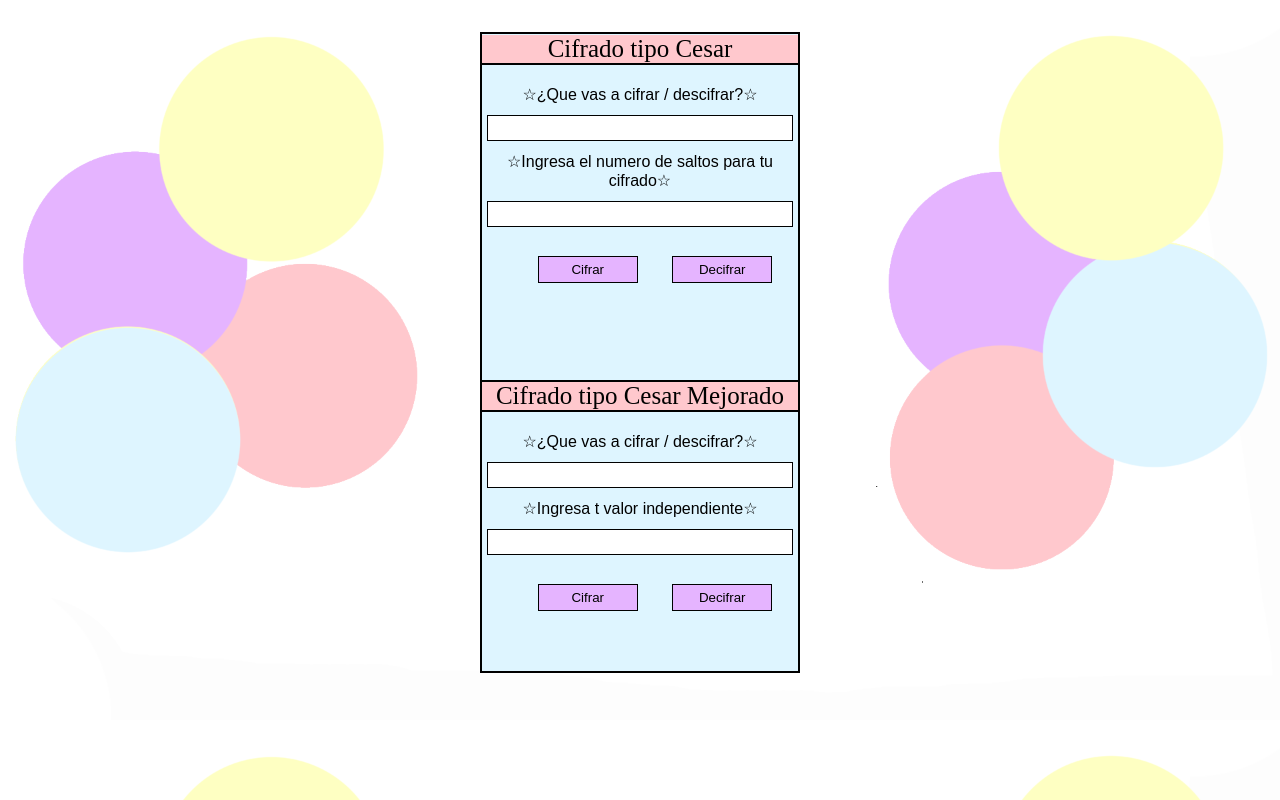
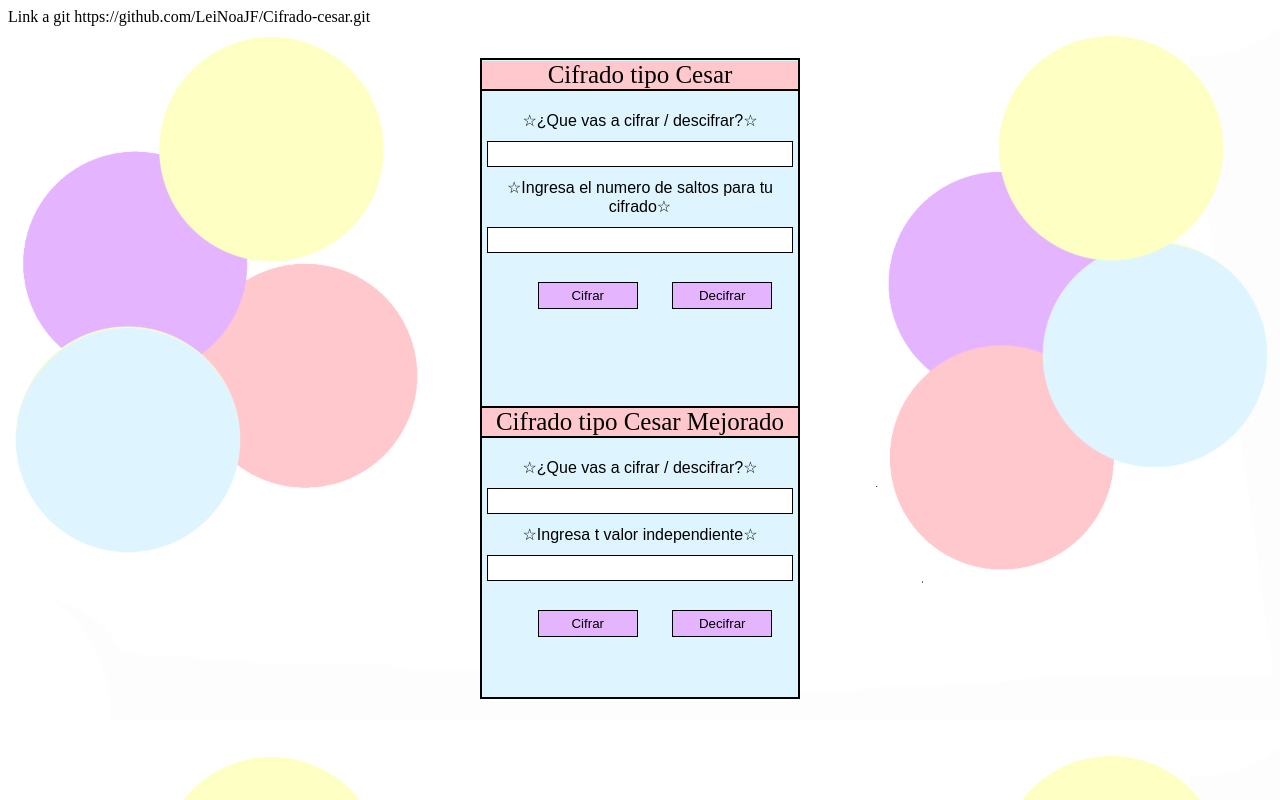
Before and after one commit to LeiNoaJF/Cifrado-cesar, a plain HTML site: page index.html in a window 1280 px wide. Drawn offline with Linux system fonts and the light colour scheme.

Commit message:
Update index.html

```diff
--- a/index.html
+++ b/index.html
@@ -7,6 +7,7 @@
     <title>Cifrado Cesar</title>
 </head>
 
+<section class="xd">Link a git https://github.com/LeiNoaJF/Cifrado-cesar.git</section>
 <body> <center>
     <section class="cosa_rara_que_contiene1">
 
```
